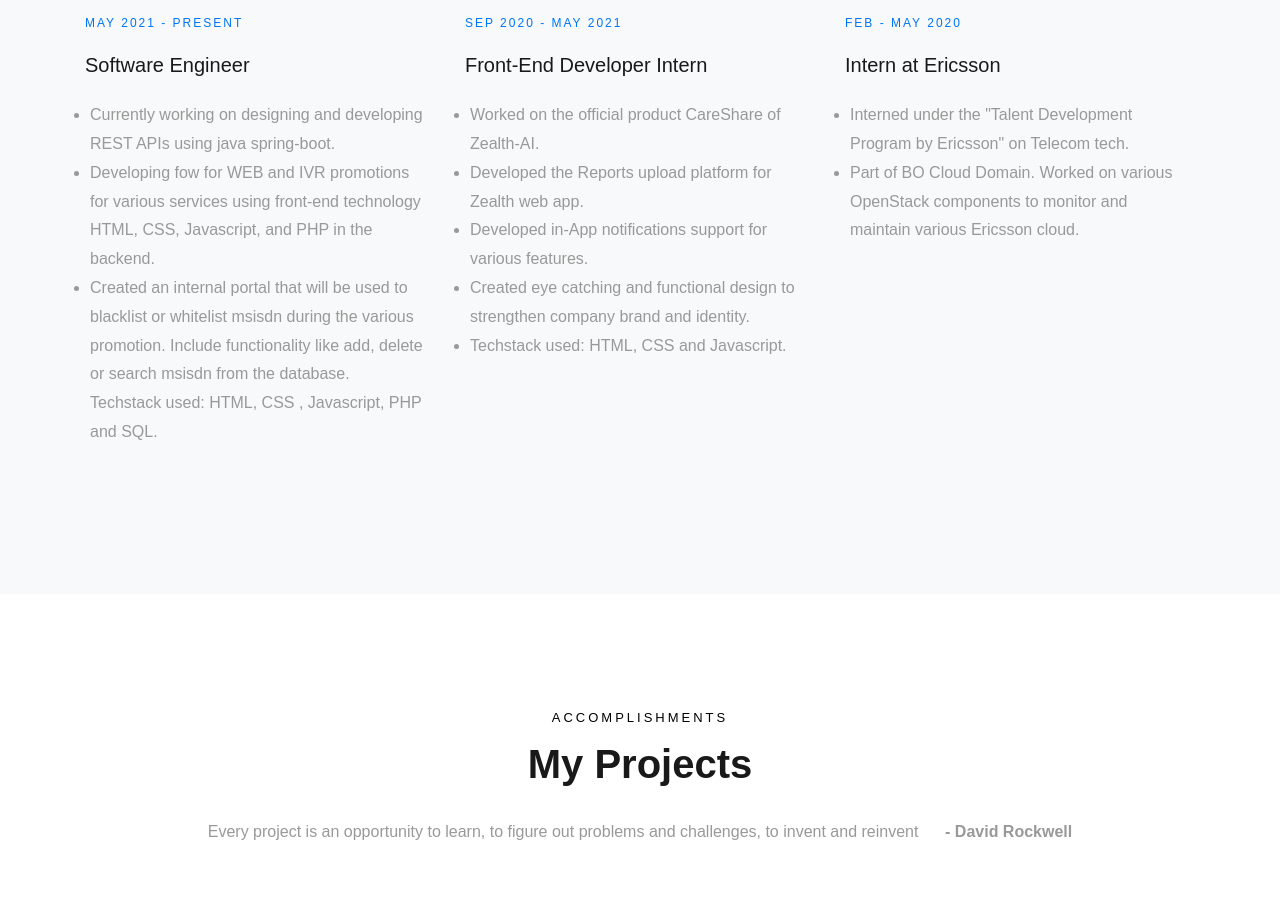
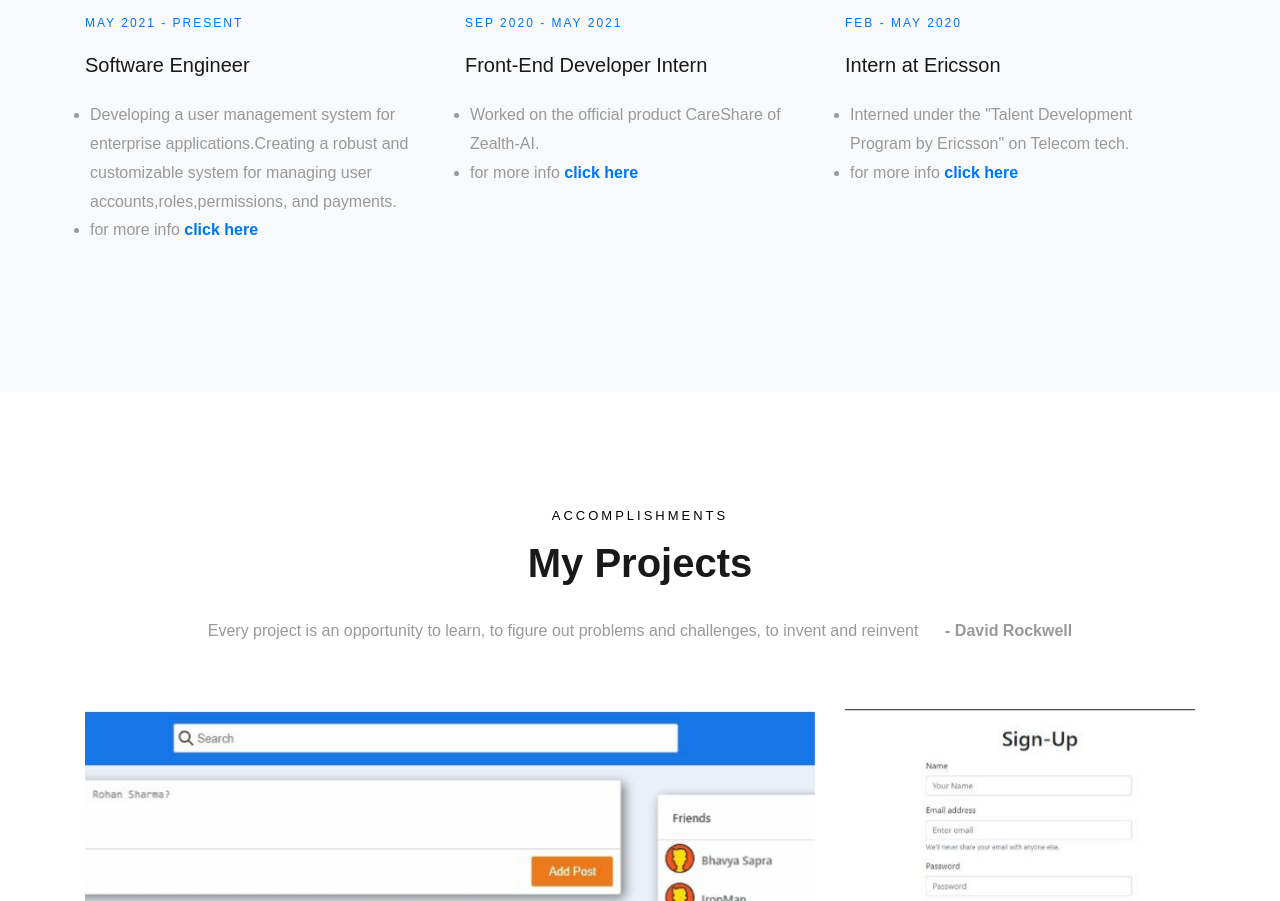
Before and after one commit to rohansharma06/Portfolio, a website: page index.html in a window 1280 px wide. Shown: the part 4214-5115 px from the top of the page. Drawn offline with nearby package versions, Linux system fonts and the light colour scheme; files whose address does not match are found by name.

Commit message:
update work details

```diff
--- a/index.html
+++ b/index.html
@@ -382,12 +382,8 @@
 			  </div>
 			  <h3 class="heading">Software Engineer</h3>
 			  <ul style="margin: 0; padding: 5px;">
-				<li>Currently working on designing and developing REST APIs using java spring-boot.</li>
-				<li>Developing fow for WEB and IVR promotions for various services using front-end technology HTML, CSS, Javascript, and PHP in the backend.</li>
-				<li>
-					Created an internal portal that will be used to blacklist or whitelist msisdn during the various promotion. Include functionality like add, delete or search msisdn from the database. <br>
-					Techstack used: HTML, CSS , Javascript, PHP and SQL.
-				</li>
+				<li>Developing a user management system for enterprise applications.Creating a robust and customizable system for managing user accounts,roles,permissions, and payments.</li>
+				<li> for more info <span style="color: #0075f6;cursor: pointer;" onclick="shoeCompanyDetails('bng')"><b>click here</b></span></li>
 			  </ul>
 			</div>
 		  </div>
@@ -406,11 +402,7 @@
 			  <h3 class="heading">Front-End Developer Intern </h3>
 			  <ul style="margin: 0; padding: 5px;">
 				  <li>Worked on the official product CareShare of Zealth-AI.</li>
-				  <li>Developed the Reports upload platform for Zealth web app.</li>
-				  <li>Developed in-App notifications support for various features.</li>
-				  <li>Created eye catching and functional design to strengthen company brand and identity.</li>
-				  <li>Techstack used: HTML, CSS and Javascript.</li>
-				  <!-- <li style="list-style: none;"><a href="https://zealth-ai.com/" target="_blank"> Zealth-ai</a></li> -->
+				  <li> for more info <span style="color: #0075f6;cursor: pointer;" onclick="shoeCompanyDetails('zealth')"><b>click here</b></span></li>
 			  </ul>
 			</div>
 		  </div>
@@ -429,8 +421,7 @@
 			  <h3 class="heading">Intern at Ericsson</h3>
 			  <ul style="margin: 0; padding: 5px;">
 				  <li>Interned under the "Talent Development Program by Ericsson" on Telecom tech.</li>
-				  <li>Part of BO Cloud Domain. Worked on various OpenStack components to monitor and maintain various Ericsson cloud.</li>
-				  <!-- <li style="list-style: none;"><a href="https://www.ericsson.com/en" target="_blank"> Ericsson</a></li> -->
+				  <li> for more info <span style="color: #0075f6;cursor: pointer;" onclick="shoeCompanyDetails('ericsson')"><b>click here</b></span></li>
 			  </ul>
 			</div>
 		  </div>
@@ -810,6 +801,25 @@
 
     </footer>
 
+	<!-- Company info modal -->
+	<button type="button" class="btn btn-primary" data-toggle="modal" data-target="#companyModal" style="display: none;" id="companyWorkBtn"></button>
+	<!-- Modal -->
+	<div class="modal fade" id="companyModal" tabindex="-1" role="dialog" aria-labelledby="companyModalLabel" aria-hidden="true">
+		<div class="modal-dialog" role="document">
+		<div class="modal-content">
+			<div class="modal-header">
+			<h5 class="modal-title" id="companyModalLabel">Modal title</h5>
+			<button type="button" class="close" data-dismiss="modal" aria-label="Close">
+				<span aria-hidden="true">&times;</span>
+			</button>
+			</div>
+			<div class="modal-body" id="workDetails">
+			<!-- insert using javascript -->
+			</div>
+		</div>
+		</div>
+	</div>
+	<!-- Company info modal ends -->
 
 
   <!-- loader -->
--- a/js/main.js
+++ b/js/main.js
@@ -340,3 +340,54 @@ function CertyshowMore() {
     fixedContentPos: false,
   });
 })(jQuery);
+
+
+let companyData = {
+  "bng" : {
+    "title": "BlackNgreen",
+    "work": [
+      "Developing a user management system for enterprise applications.Creating a robust and customizable system for managing user accounts,roles,permissions, and payments.",
+      "Implementing role-based access control (RBAC) to ensure that only authorized users have access to certain features of the application. This included creating and managing userroles, and assigning roles.",
+      "Developing a sturdy system to build scalable and maintainable systems for storing data for various promotions (USSD, IVR, and SMS) for divergent customers.",
+      "Exposure: Java, Spring-Boot, microservices, RESTful API, security and SQL.",
+      "Developing Web flow for various services from where users can subscribe for service.",
+      "Responsible for creating an internal portal that will be used to blacklist and whitelist numbers during the various wap promotion.",
+      "Technologies: HTML, CSS, Javascript, PHP, and SQL."
+    ]
+  },
+  "zealth" : {
+    "title": "Zealth-AI",
+    "work": [
+      "Worked on the official product CareShare of Zealth-AI.",
+      "Developed the Reports uploading user interface for Zealth web app",
+      "Developed in-App notifications support for various features.",
+      "Created eye-catching and functional design to strengthen company brand and identity.",
+      "Technologies: HTML, CSS, and Javascript."
+    ]
+  },
+  "ericsson" : {
+    "title": "Ericsson",
+    "work": [
+      'Interned under the "Talent Development Program by Ericsson" on Telecom tech.',
+      "Part of BO Cloud Domain. Worked on various OpenStack components to monitor and maintain various Ericsson cloud."
+    ]
+  }
+};
+function shoeCompanyDetails(companyName){
+  let data = companyData[companyName];
+  let detailsArray = data["work"];
+  document.getElementById("companyModalLabel").innerHTML = data["title"];
+
+  var ul = document.createElement('ul');
+  for(let i=0;i<detailsArray.length;i++){
+    let li = document.createElement('li');
+    li.innerHTML = detailsArray[i];
+    ul.appendChild(li);
+  }
+  // console.log(data["work"].length);
+
+  let workDetails = document.getElementById("workDetails");
+  workDetails.innerHTML = "";
+  workDetails.appendChild(ul);
+  document.getElementById("companyWorkBtn").click();
+}
```
